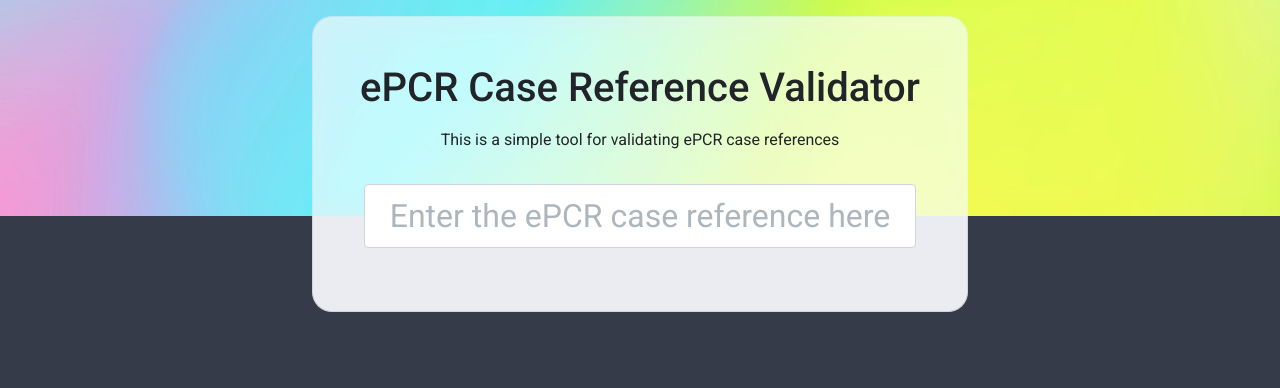
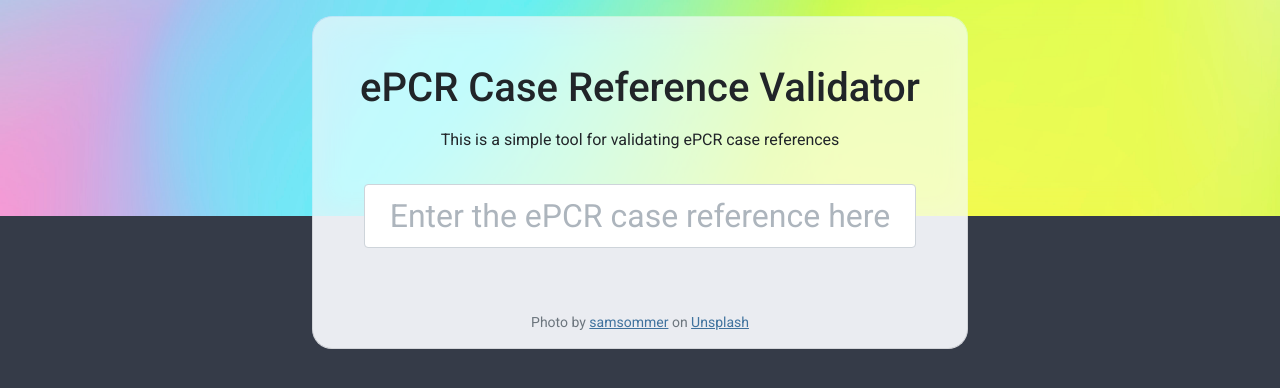
Before and after one commit to laurenceks/epcr-case-reference-validator, a React (Create React App) app: page / in a window 1280 px wide. Shown: the top 388 px of the page. Built offline with nearby package versions, Linux system fonts and the light colour scheme.

Commit message:
Added photo credit for header background

```diff
--- a/src/App.js
+++ b/src/App.js
@@ -148,6 +148,10 @@ function App() {
                     {referenceValidity && <Results refString={refString} referenceValidity={referenceValidity}
                                                    validitySubtext={validitySubtext} resultMatches={resultMatches}/>}
                 </div>
+                <div className="row justify-content-center">
+                    <p className="text-muted small text-center">Photo by <a href="https://unsplash.com/@samsommer?utm_source=unsplash&utm_medium=referral&utm_content=creditCopyText">samsommer</a> on <a href="https://unsplash.com/s/photos/mountains?utm_source=unsplash&utm_medium=referral&utm_content=creditCopyText">Unsplash</a>
+                    </p>
+                </div>
             </div>
         </div>
     );
```
